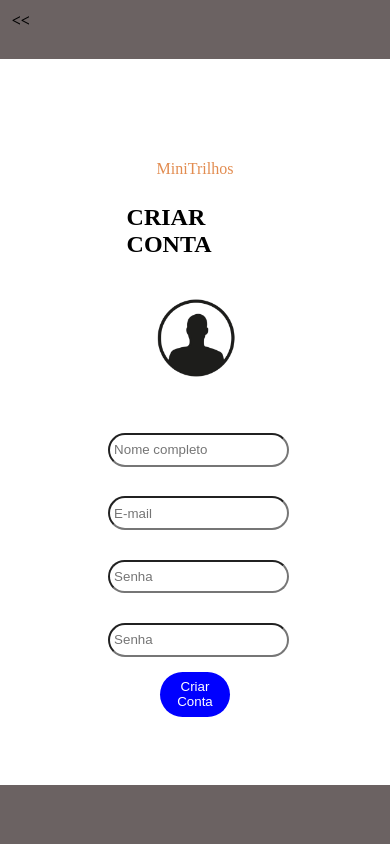
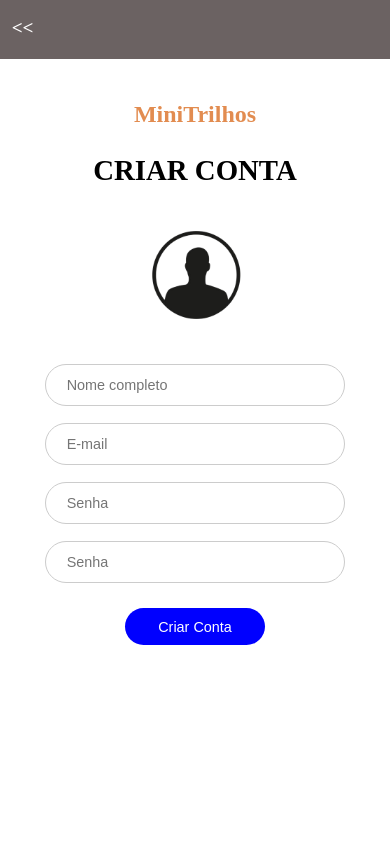
Before and after one commit to Murilo08-del/MOCKUP, a PHP site: page /html/crieconta.php in a window 390 px wide. Run offline with PHP 8.4, Linux system fonts and the light colour scheme.

Commit message:
troquei o caminho de novo do clique de php para html e deixei o crieconta responsivo

```diff
--- a/css/crieconta.css
+++ b/css/crieconta.css
@@ -1,27 +1,35 @@
-
-@media(max-width:480px) {
 * {
     margin: 0;
     padding: 0;
     box-sizing: border-box;
 }
+
 main {
-        padding: 12vh;
+    padding: 5vh 5vw;
+    min-height: 80vh;
 }
 
 .voltar {
-        padding: 3vw;
+    padding: 2vh 3vw;
 }
 
 .voltar a {
     text-decoration: none;
-        color: black;
+    color: white;
+    font-size: clamp(1.2rem, 3vw, 1.8rem);
+    transition: color 0.3s;
 }
 
-    #marcatitulo{
+.voltar a:hover {
+    color: #e28c50;
+}
+
+#marcatitulo {
     display: flex;
     justify-content: center;
     color: #e28c50;
+    font-size: clamp(1.5rem, 4vw, 2rem);
+    font-weight: bold;
 }
 
 .textlogin {
@@ -31,11 +39,20 @@
     font-family: "Playfair Display", serif;
 }
 
+.textlogin h1 {
+    font-size: clamp(1.8rem, 5vw, 2.5rem);
+}
+
+.imagem {
+    display: flex;
+    justify-content: center;
+}
+
 .imagem img {
     display: block;
     margin: auto;
-        justify-content: center;
-        height: 13vh;
+    height: clamp(10vh, 15vh, 20vh);
+    width: auto;
 }
 
 #conta {
@@ -43,13 +60,30 @@
     display: flex;
     flex-direction: column;
     align-items: center;
+    gap: 2vh;
 }
 
+#conta input {
+    width: 100%;
+    max-width: 350px;
+    height: clamp(4vh, 5vh, 6vh);
+    border-radius: 25px;
+    padding: 1vh 2vh;
+    border: 1px solid #ccc;
+    font-size: clamp(0.9rem, 2vw, 1.1rem);
+}
 
-    #conta input {
-        height: 4vh;
-        border-radius: 10vw;
-        margin: 2ch;
+#conta input:focus {
+    outline: none;
+    border-color: #e28c50;
+    box-shadow: 0 0 5px rgba(226, 140, 80, 0.3);
+}
+
+.user, .password {
+    width: 100%;
+    max-width: 350px;
+    display: flex;
+    justify-content: center;
 }
 
 #navbar {
@@ -57,39 +91,146 @@
     background-color: #6b6262;
 }
 
-    #rodape {
-        width: 100vw;
-        bottom: 0;
-        position: fixed;
-        height: 7vh;
-        background-color: #6b6262;
+.entrar {
+    color: white;
+    border-radius: 25px;
+    padding: 1.2vh 3vw;
+    min-width: 140px;
+    background-color: blue;
+    border: none;
+    cursor: pointer;
+    font-size: clamp(0.9rem, 2vw, 1.1rem);
+    transition: all 0.3s ease;
+    margin-top: 1vh;
+}
+
+.entrar:hover {
+    background-color: #0000cc;
+    transform: scale(1.05);
+}
+
+/* Mensagem de erro */
+main > form ~ * {
+    color: red;
+    text-align: center;
+    padding: 2vh 5vw;
+    font-size: clamp(0.9rem, 2vw, 1rem);
+}
+
+/* Tablet */
+@media (min-width: 481px) and (max-width: 768px) {
+    main {
+        padding: 8vh 10vw;
+    }
+
+    #conta input {
+        max-width: 450px;
+    }
+
+    .user, .password {
+        max-width: 450px;
+    }
+
+    .textlogin h1 {
+        font-size: 2.2rem;
+    }
+
+    .imagem img {
+        height: 18vh;
     }
 
     .entrar {
-        color: white;
-        border-radius: 10vw;
-        width: 18vw;
-        background-color: blue;
-        border: none;
-        padding: 0.9vh;
+        min-width: 160px;
+    }
 }
 
-    .user {
-        margin-left: 2vw;
-        display: flex;
+/* Desktop */
+@media (min-width: 769px) and (max-width: 1024px) {
+    main {
+        padding: 10vh 15vw;
     }
 
-    .password {
-        margin-left: 2vw;
-        display: flex;
+    #conta {
+        padding: 4vh;
+        gap: 2.5vh;
     }
 
-    .enviar {
-        padding: 2.5vh;
-        transition: all 0.3s ease;
+    #conta input {
+        max-width: 500px;
+        height: 5.5vh;
     }
 
-    .enviar:hover {
-        transform: scale(1.1);
+    .user, .password {
+        max-width: 500px;
+    }
+
+    .textlogin h1 {
+        font-size: 2.5rem;
+    }
+
+    .imagem img {
+        height: 20vh;
+    }
+
+    .voltar {
+        padding: 2.5vh 4vw;
+    }
+
+    .entrar {
+        min-width: 180px;
+        padding: 1.4vh 4vw;
     }
 }
+
+/* Large Desktop */
+@media (min-width: 1025px) {
+    main {
+        padding: 10vh 20vw;
+    }
+
+    #conta {
+        padding: 5vh;
+        gap: 3vh;
+    }
+
+    #conta input {
+        max-width: 600px;
+        height: 6vh;
+    }
+
+    .user, .password {
+        max-width: 600px;
+    }
+
+    .textlogin h1 {
+        font-size: 3rem;
+    }
+
+    .imagem img {
+        height: 22vh;
+    }
+
+    .voltar {
+        padding: 3vh 5vw;
+    }
+
+    .entrar {
+        min-width: 200px;
+        padding: 1.5vh 4vw;
+    }
+}
+
+/* Extra Large Desktop */
+@media (min-width: 1440px) {
+    main {
+        padding: 12vh 25vw;
+    }
+
+    #conta input {
+        max-width: 700px;
+    }
+
+    .user, .password {
+        max-width: 700px;
+    }
+}
--- a/html/crieconta.php
+++ b/html/crieconta.php
@@ -65,7 +65,7 @@ if ($_SERVER["REQUEST_METHOD"] === "POST") {
         <nav id="navbar">
             <div class="voltar">
                 <b>
-                    <a href="../html/login.html">
+                    <a href="../html/login.php">
                         << </a>
                 </b>
             </div>
@@ -107,11 +107,6 @@ if ($_SERVER["REQUEST_METHOD"] === "POST") {
         }
         ?>
     </main>
-
-    <footer>
-        <section id="rodape"></section>
-    </footer>
-
 </body>
 
 </html>
```
Lines whose indentation alone changed are shown as unchanged.
